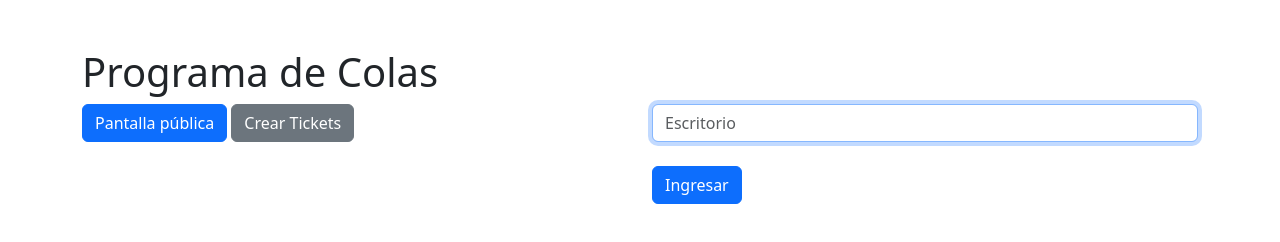
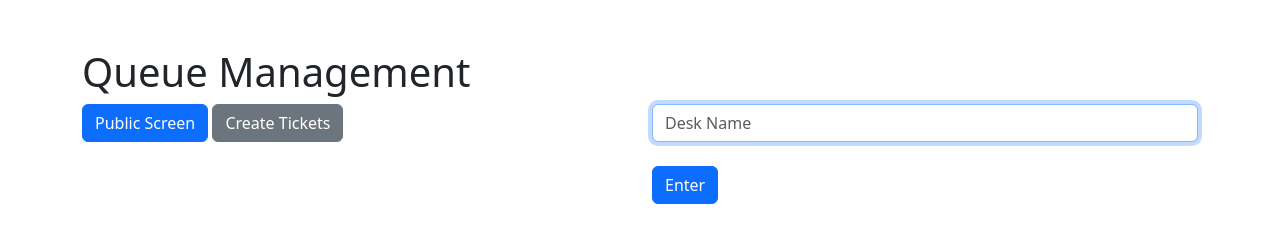
Before and after one commit to carlos-alternova/queue-app, a website: page public/index.html in a window 1280 px wide. Drawn offline with nearby package versions, Linux system fonts and the light colour scheme.

```diff
--- a/public/index.html
+++ b/public/index.html
@@ -1,44 +1,43 @@
 <!DOCTYPE html>
 <html lang="en">
+  <head>
+    <meta charset="UTF-8" />
+    <meta name="viewport" content="width=device-width, initial-scale=1.0" />
+    <meta http-equiv="X-UA-Compatible" content="ie=edge" />
+    <title>Queue Management</title>
 
-<head>
-    <meta charset="UTF-8">
-    <meta name="viewport" content="width=device-width, initial-scale=1.0">
-    <meta http-equiv="X-UA-Compatible" content="ie=edge">
-    <title>Programa de Colas</title>
-
-    <link href="https://cdn.jsdelivr.net/npm/bootstrap@5.3.2/dist/css/bootstrap.min.css" rel="stylesheet" integrity="sha384-T3c6CoIi6uLrA9TneNEoa7RxnatzjcDSCmG1MXxSR1GAsXEV/Dwwykc2MPK8M2HN" crossorigin="anonymous">
+    <link
+      href="https://cdn.jsdelivr.net/npm/bootstrap@5.3.2/dist/css/bootstrap.min.css"
+      rel="stylesheet"
+      integrity="sha384-T3c6CoIi6uLrA9TneNEoa7RxnatzjcDSCmG1MXxSR1GAsXEV/Dwwykc2MPK8M2HN"
+      crossorigin="anonymous"
+    />
   </head>
 
   <body class="container">
-    <h1 class="mt-5">Programa de Colas</h1>
+    <h1 class="mt-5">Queue Management</h1>
 
     <div class="row">
       <div class="col-6">
-
-            <a class="btn btn-primary" href="public.html">Pantalla pública</a>
-            <a class="btn btn-secondary" href="new-ticket.html">Crear Tickets</a>
-
+        <a class="btn btn-primary" href="public.html">Public Screen</a>
+        <a class="btn btn-secondary" href="new-ticket.html">Create Tickets</a>
       </div>
 
       <div class="col-6">
         <form action="desk.html">
-
-                <input name="escritorio"
+          <input
+            name="deskName"
             type="text"
             class="form-control"
-                       placeholder="Escritorio"
+            placeholder="Desk Name"
             autofocus
-                       required>
+            required
+          />
 
-                <br>
-                <button type="submit" class="btn btn-primary">
-                    Ingresar
-                </button>
+          <br />
+          <button type="submit" class="btn btn-primary">Enter</button>
         </form>
       </div>
     </div>
-
   </body>
-
 </html>
```
Also changed, not shown: public/desk.html (+1 -1 lines), public/js/desk.js (+21 -0 lines). Lines whose indentation alone changed are shown as unchanged.
